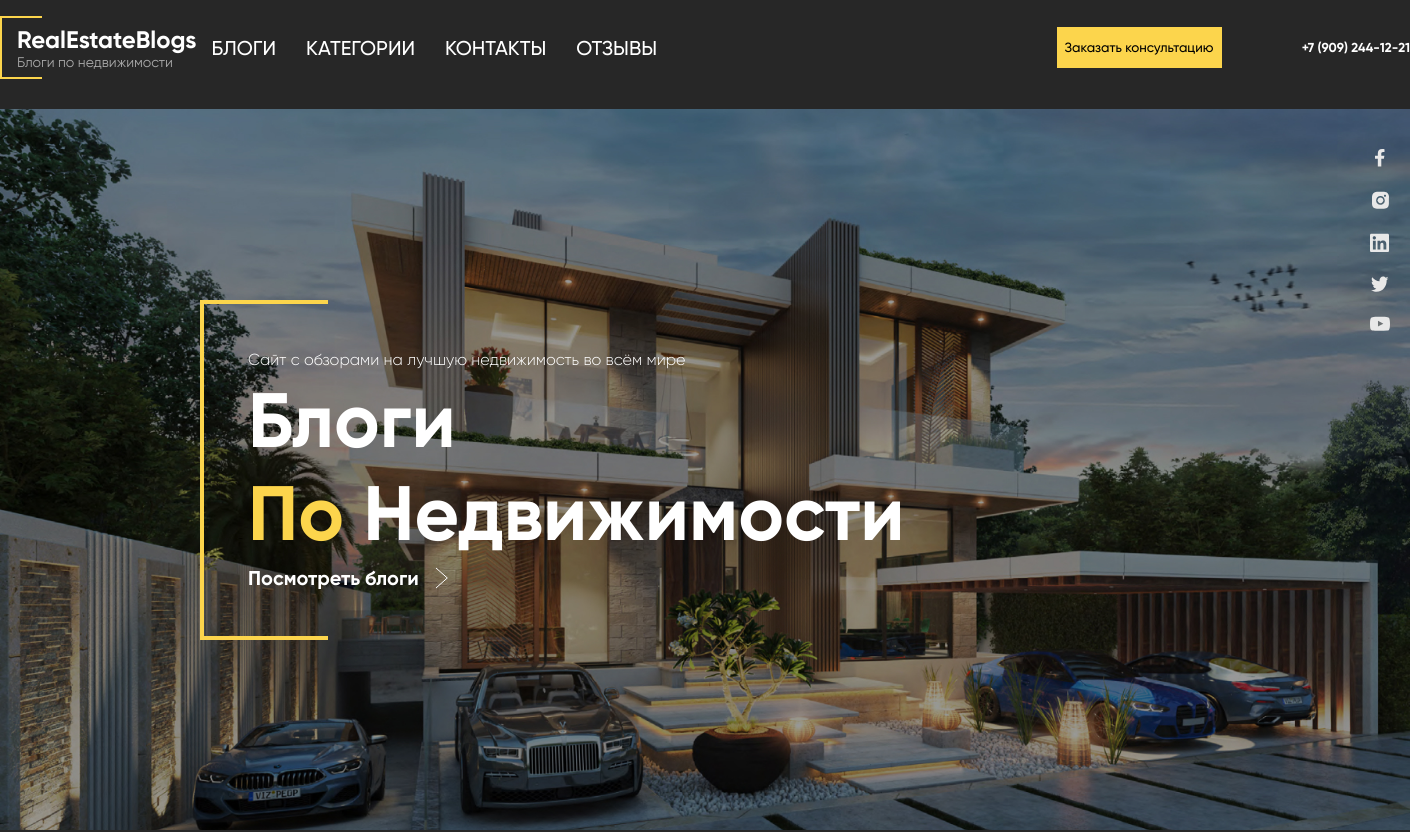
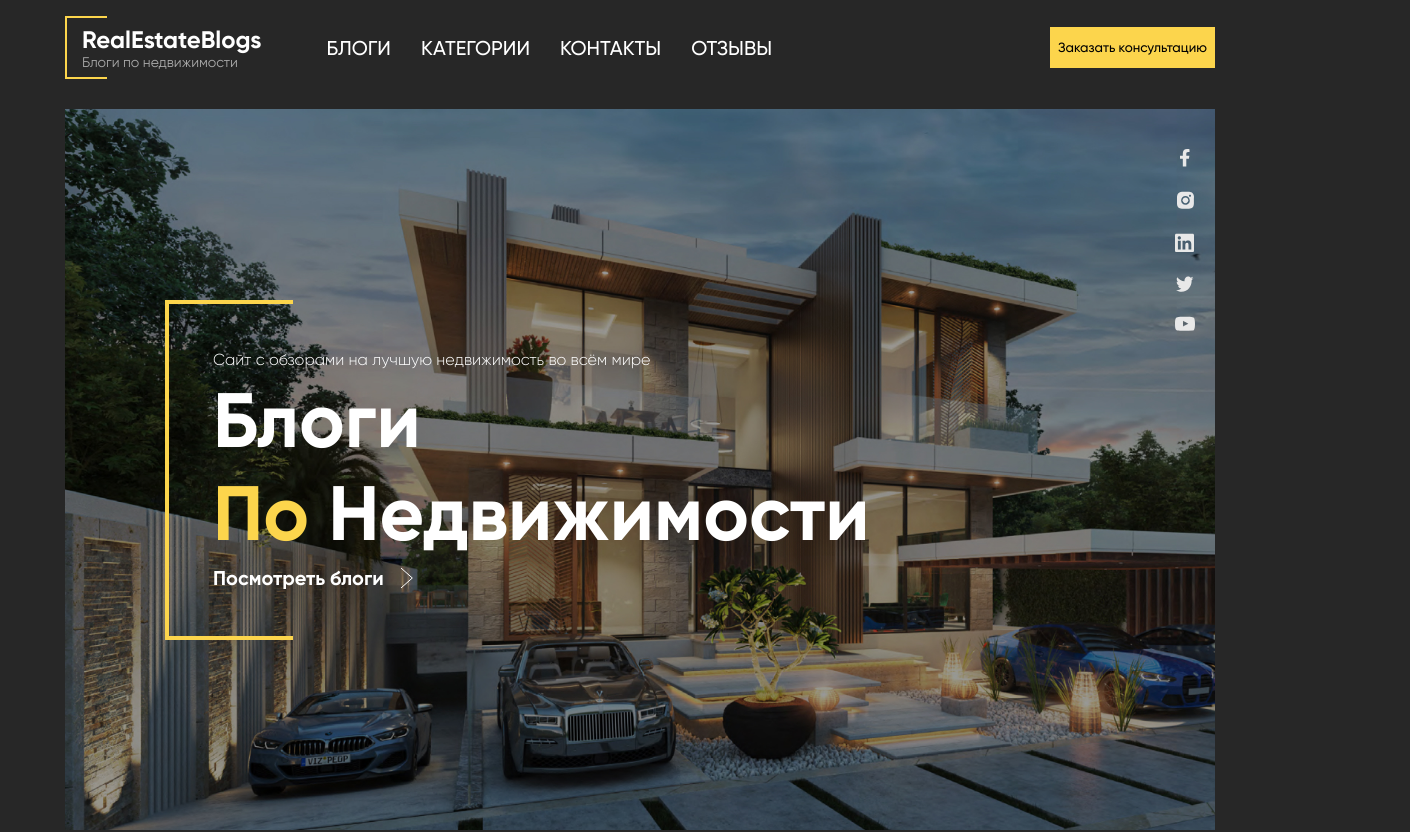
Before and after one commit to NikKorneev/RealEstateBlogs, a plain HTML site: page index.html in a window 1280 px wide. Shown: the top 832 px of the page, 1410 px wide, since content can reach past the window. Drawn offline with Linux system fonts and the light colour scheme.

Commit message:
Add files via upload

```diff
--- a/css/header/media.css
+++ b/css/header/media.css
@@ -27,3 +27,15 @@
         font-size: 13px;
     }
 }
+@media (max-width: 1440px){
+        :root{
+        --container-width: 1150px;
+        --container-padding: 100px;
+    }
+    .header__phone{
+        display: none;
+    }
+    .nav ul{
+        margin-left: 50px;
+    }
+}
```
